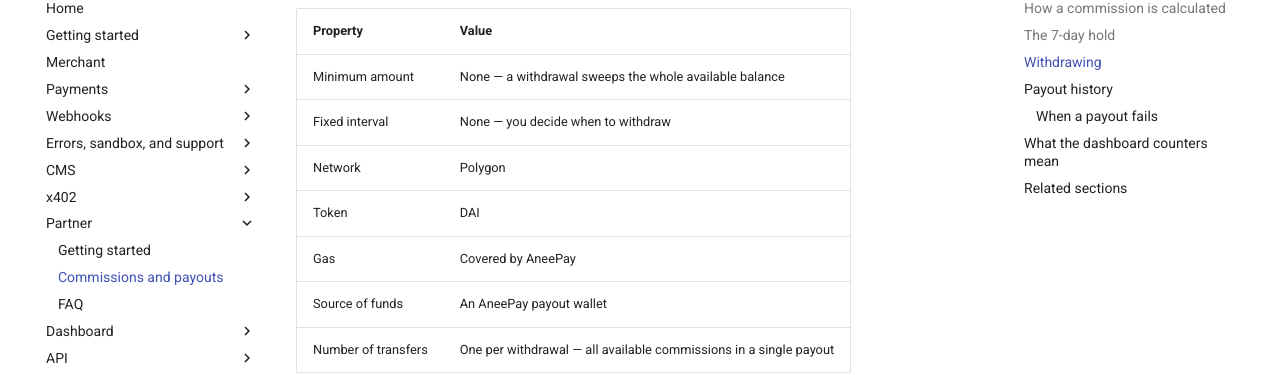
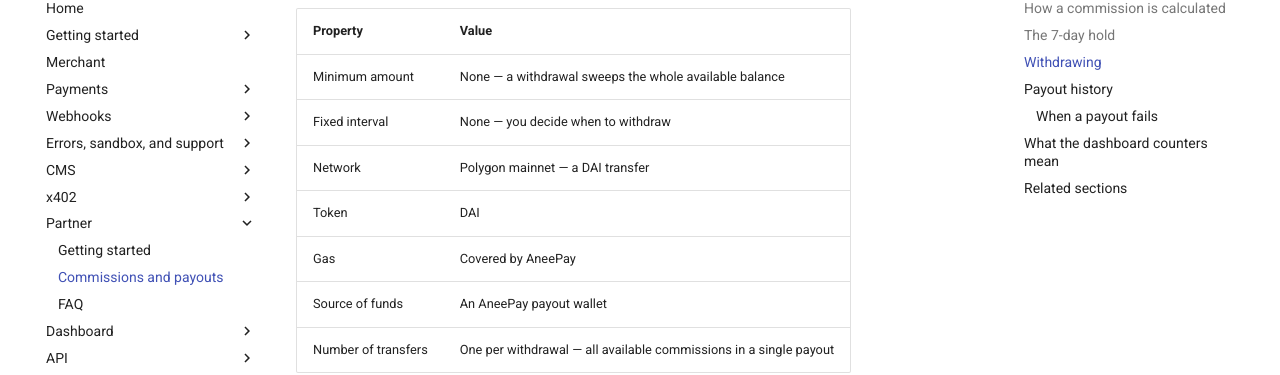
Before and after one commit to aneepay/aneepay-docs, an MkDocs documentation site: the page built from docs/partner/commissions-and-payouts.md, in a window 1280 px wide and 900 px high, scrolled down 2109 px. Shown: the part 100-475 px from the top of the window. Built offline with MkDocs 1.6.1 and Material for MkDocs 9.7.7, drawn with Linux system fonts in a browser that asks for light colours; comment, search, counter and statistics services are not loaded.

Commit message:
docs: state that partner payouts settle on Polygon mainnet

```diff
--- a/docs/partner/commissions-and-payouts.md
+++ b/docs/partner/commissions-and-payouts.md
@@ -85,7 +85,7 @@ Nothing to withdraw yet. Commissions become available 7 days after the payment i
 | -----------------   | --------------------------------------------------------------    |
 | Minimum amount      | None — a withdrawal sweeps the whole available balance            |
 | Fixed interval      | None — you decide when to withdraw                                |
-| Network             | Polygon                                                           |
+| Network             | Polygon mainnet — a DAI transfer                                  |
 | Token               | DAI                                                               |
 | Gas                 | Covered by AneePay                                                |
 | Source of funds     | An AneePay payout wallet                                          |
```
